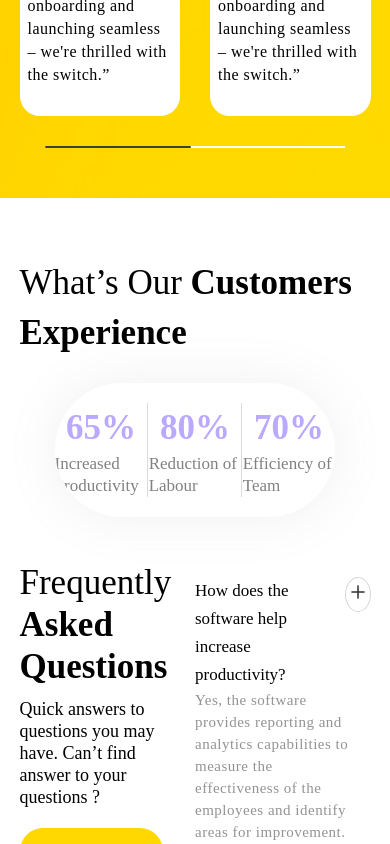
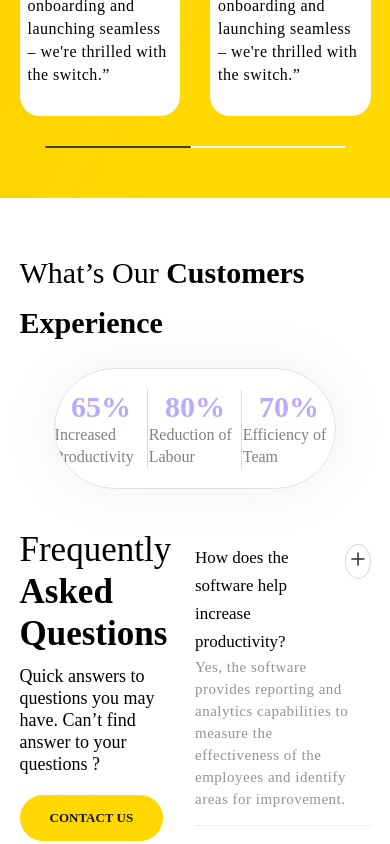
Before and after one commit to amaljithmk07/REL8, a Next.js app in the folder project/: page / in a window 390 px wide. Shown: the part 9864-10708 px from the top of the page. Built offline with nearby package versions, Linux system fonts and the light colour scheme; a web font is replaced by a local one.

Commit message:
customer experience

```diff
--- a/project/styles/Home.module.css
+++ b/project/styles/Home.module.css
@@ -4333,7 +4333,7 @@
   }
   .p14_page_container {
     gap: 30px;
-}
+  }
   .p14_page_slider_card_profile {
     width: 45px;
   }
@@ -4342,4 +4342,25 @@
     letter-spacing: 0.5px;
     line-height: 23px;
   }
-}
+  .p15_page {
+    padding: 50px 0;
+  }
+  .p15_page_container > h3 {
+    font-size: 30px;
+  }
+  .p15_page_container {
+    gap: 20px;
+  }
+  .p15_page_container_card_sec {
+    width: 80%;
+    border: 1px solid #e1e1e1;
+  }
+  .p15_page_container_card > h3 {
+    font-size: 30px;
+    line-height: 35px;
+  }
+  .p15_page_container_card {
+    padding: 0;
+    font-size: 16px;
+  }
+}
```
